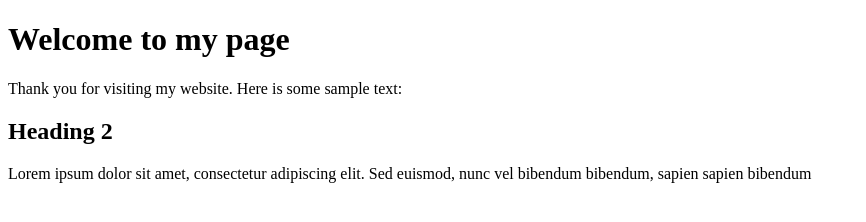
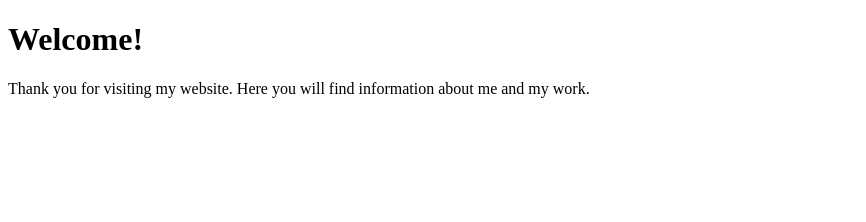
Before and after one commit to PhillyG/PersonalBrand, a plain HTML site: page index.htm in a window 1280 px wide. Shown: the whole page, without its empty margins (0-866 px from the left). Drawn offline with Linux system fonts and the light colour scheme.

Commit message:
Update index.htm
update the code as it didnt have finished html brackets

```diff
--- a/index.htm
+++ b/index.htm
@@ -1,10 +1,11 @@
 <!DOCTYPE html>
 <html>
 <head>
-    <title>Welcome to my page</title>
+    <title>Welcome to My Website</title>
 </head>
 <body>
-    <h1>Welcome to my page</h1>
-    <p>Thank you for visiting my website. Here is some sample text:</p>
-    <h2>Heading 2</h2>
-    <p>Lorem ipsum dolor sit amet, consectetur adipiscing elit. Sed euismod, nunc vel bibendum bibendum, sapien sapien bibendum
+    <h1>Welcome!</h1>
+    <p>Thank you for visiting my website. Here you will find information about me and my work.</p>
+
+</body>
+</html>
```
